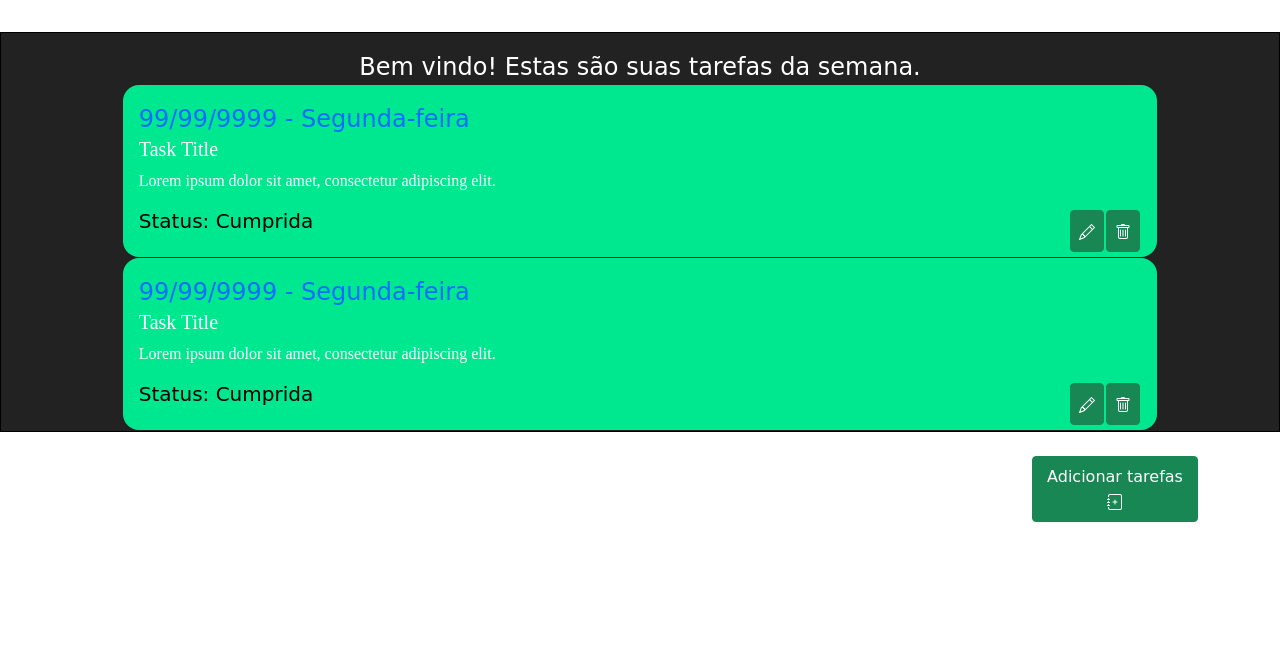
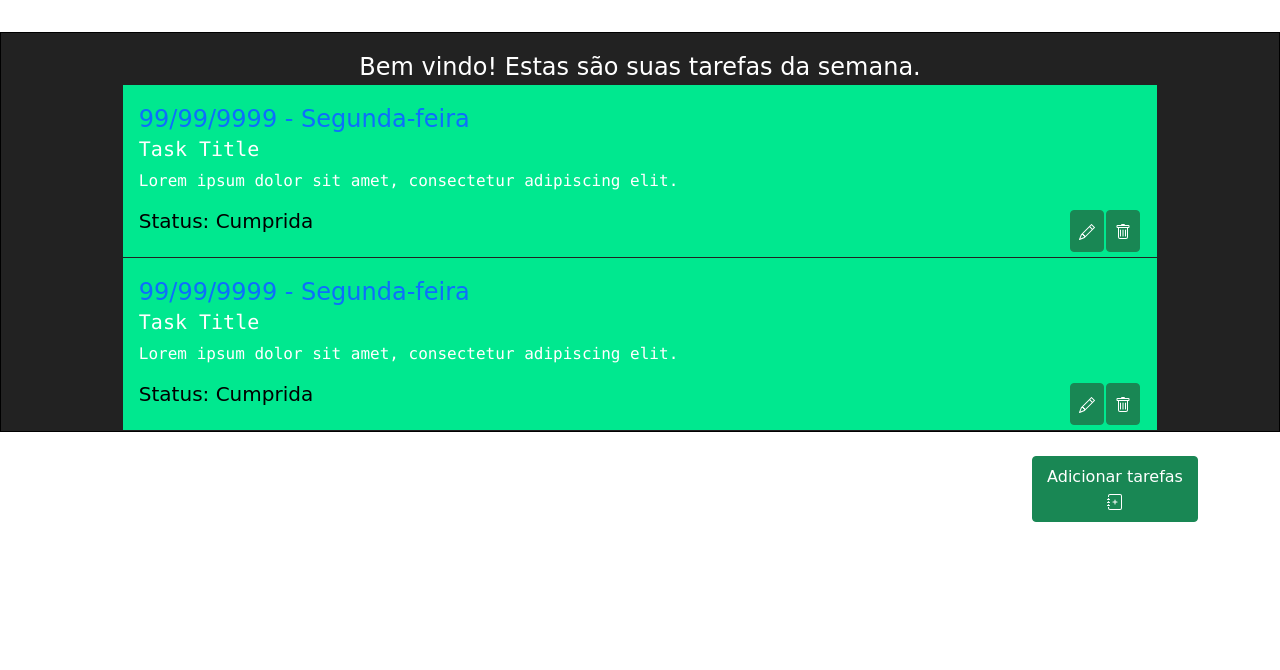
Before and after one commit to EdmilsonMedeiros/TaskListOnline, a PHP site: page /home.php in a window 1280 px wide. Shown: the part 68-738 px from the top of the page. Run offline with PHP 8.4, Linux system fonts and the light colour scheme; the visitor is signed in with stand-in values (Sample User, id 1); some web fonts are replaced.

Commit message:
fonte card

```diff
--- a/css/style.css
+++ b/css/style.css
@@ -84,7 +84,7 @@ img-icon{
     clear: both;
     background-color: #00E88F;
     color: #000;
-    border-radius: 1em;
+    /* border-radius: 1em; */
     margin-bottom: 1px;
 
 }
@@ -143,8 +143,5 @@ li, .btn{
 }
 .tarefa{
     color: #fff;
-    font-family: casual;
+    font-family: consolas;
 }
-.btn-dropdown-options{
-
-}
```
